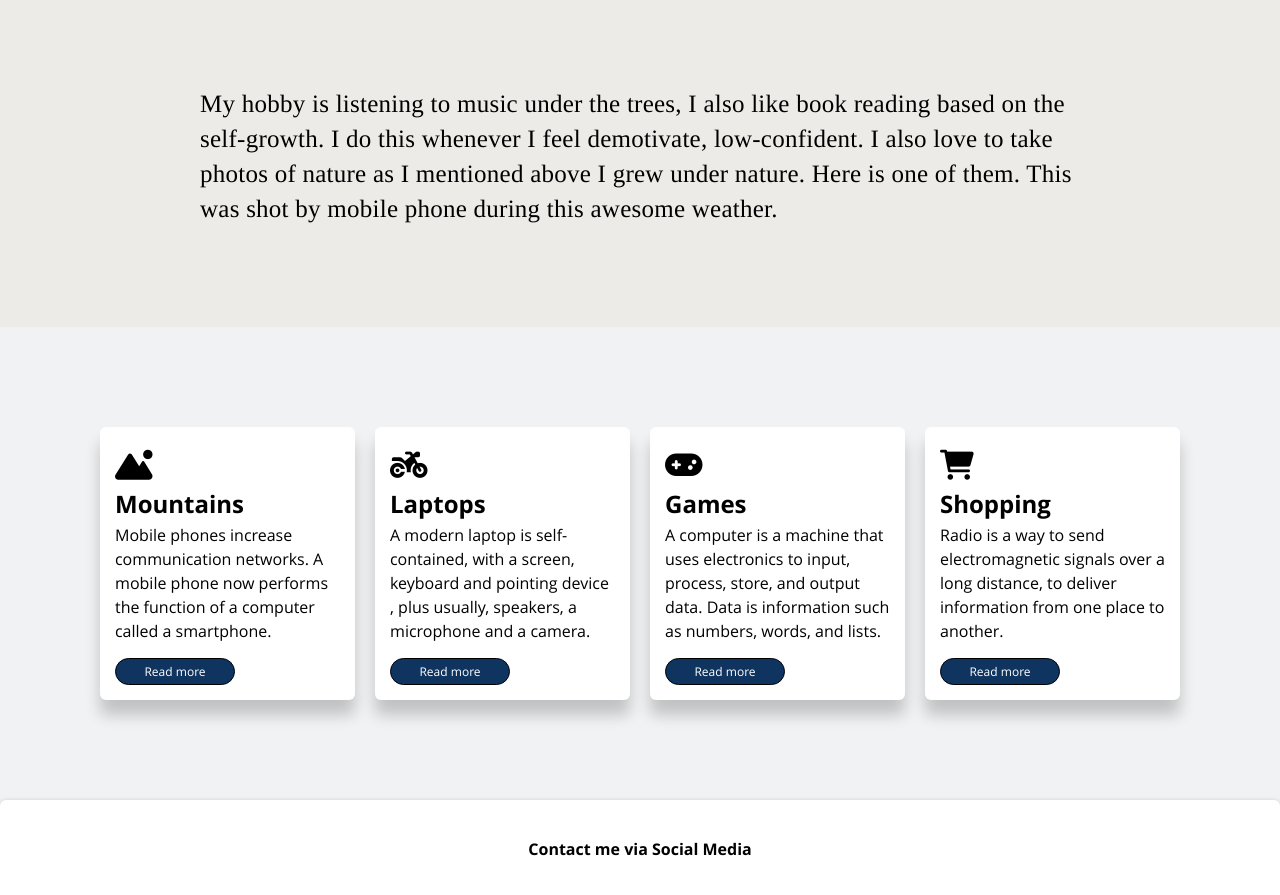
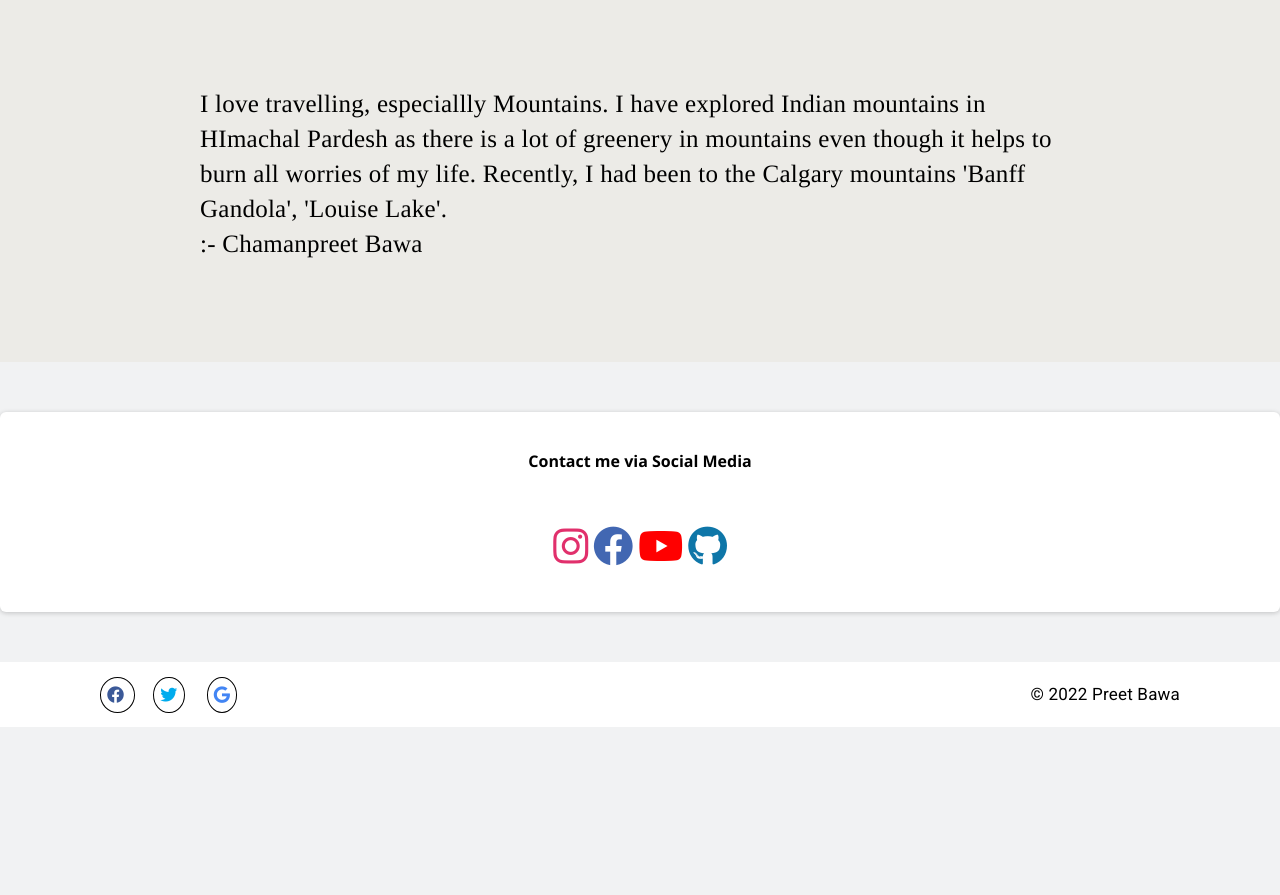
Before and after one commit to Chamanbawa/personal-website, a plain HTML site: page index.html in a window 1280 px wide. Shown: the part 1134-2029 px from the top of the page. After the commit the page ends 1863 px from the top, so only its background shows below. Drawn offline with Linux system fonts and the light colour scheme.

Commit message:
Content edited

```diff
--- a/index.html
+++ b/index.html
@@ -55,15 +55,14 @@
                     parents its meaning is "Love for Garden". I am from Ralla which is in Punjab, India.I grew there
                     with birds, under the shadow
                     of beautiful nature and I love nature a lotespecially chirruping of birds, sound of leaves when
-                    wind goes. Myhouse is totally covered by trees and that makes it special for me.
+                    wind goes. My house is totally covered by trees and that makes it special for me.
                 </p>
             </div>
             <div class="para2">
             <p>
-                My hobby is listening to music under the trees, I also like book
-                    reading based on the self-growth. I do this whenever I feel demotivate,
-                    low-confident. I also love to take photos of nature as I mentioned above I grew under nature.
-                    Here is one of them. This was shot by mobile phone during this awesome weather.
+              I love travelling, especiallly Mountains. I have explored Indian mountains in HImachal Pardesh as there is a lot of greenery in mountains even though it helps to burn all worries of my life. Recently, I had been to the Calgary mountains 'Banff Gandola', 'Louise Lake'.<br>
+              :- Chamanpreet Bawa
+
                 </p>
             </div>
 
@@ -73,50 +72,6 @@
         <div class="arrow">
             <a><i class="fa-solid fa-angles-down"></i></a>
         </div>
-        <section class="container">
-            <div class="row">
-                <div class="column one">
-                    <div>
-                        <p class="icon-1"><i class="fa-solid fa-mountain-sun"></i></p>
-                        <h2>Mountains</h2>
-                        <p>Mobile phones increase communication networks. A mobile phone now performs the function of a
-                            computer called a smartphone.</p>
-                        <p class="btn ">Read more</p>
-                    </div>
-                </div>
-                <div class="column two">
-                    <div>
-                        <p class="icon-1"><i class="fa-sharp fa-solid fa-motorcycle"></i></p>
-                        <h2>Laptops</h2>
-                        <p> A modern laptop is self-contained, with a screen, keyboard and pointing device
-                            , plus usually, speakers, a microphone and a camera.</p>
-                        <p class="btn">Read more</p>
-                    </div>
-                </div>
-                <div class="column three">
-                    <div>
-                        <p class="icon-1"><i class="fa-solid fa-gamepad"></i></p>
-                        <h2>Games</h2>
-                        <p>A computer is a machine that uses electronics to input, process, store, and output data. Data
-                            is
-                            information such as numbers, words, and lists. </p>
-                        <p class="btn">Read more</p>
-                    </div>
-                </div>
-                <div class="column four">
-                    <div>
-                        <p class="icon-1"><i class="fa-solid fa-cart-shopping"></i></p>
-                        <h2>Shopping</h2>
-                        <p>Radio is a way to send electromagnetic signals over a long distance, to deliver information
-                            from
-                            one place to another. </p>
-                        <p class="btn ">Read more</p>
-                    </div>
-                </div>
-            </div>
-
-        </section>
-
 
         <section>
             <div class="social-network">
```
